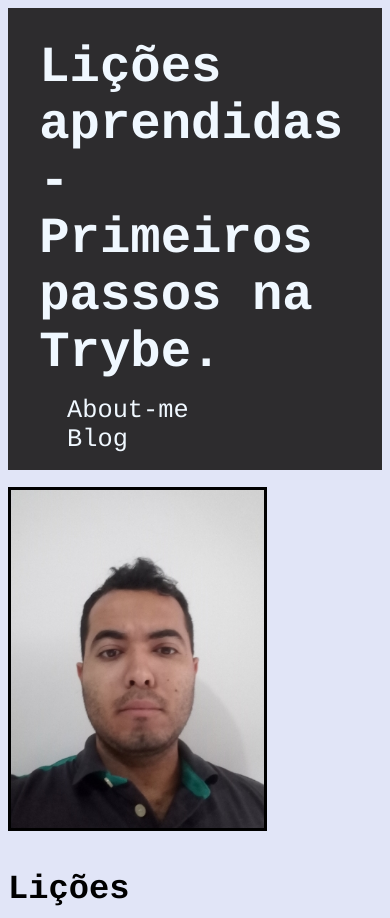
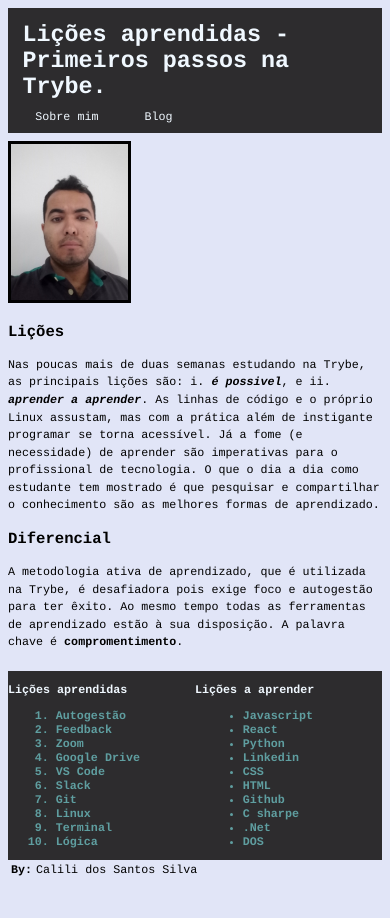
Before and after one commit to calilisantos/lessons-learned-project, a plain HTML site: page index.html in a window 390 px wide. Shown: the top 918 px of the page. After the commit the page ends 888 px from the top, so only its background shows below. Drawn offline with Linux system fonts and the light colour scheme.

Commit message:
CSS para deploy responsivo

```diff
--- a/index.html
+++ b/index.html
@@ -11,7 +11,7 @@
     <header id="cabecalho">
         <h1  id="titulo"> <strong>Lições aprendidas - Primeiros passos na Trybe. </strong></h1>
         <nav>
-            <a class="link" href='https://www.escavador.com/sobre/7384448/calili-dos-santos-silva' target='_blank'> About-me </a>
+            <a class="link" href='https://www.escavador.com/sobre/7384448/calili-dos-santos-silva' target='_blank'> Sobre mim </a>
             <a class="link" href='https://investidordireto.blogspot.com/' target='_blank'> Blog </a>
         </nav>
     </header>
--- a/style.css
+++ b/style.css
@@ -5,36 +5,36 @@ body {
 
 #cabecalho {
   background-color: rgb(45, 44, 46);
-  padding: 2vh;
-  margin-bottom: 2vh;
+  padding: 2vmin;
+  margin-bottom: 2vmin;
 }
 
 #titulo {
-  font-size: 6vh;
+  font-size: 6vmin;
   color: aliceblue;
-  margin: 1.7vh;
+  margin: 1.7vmin;
 }
 
 .link {
   color: aliceblue;
-  font-size: 3vh;
-  margin-inline: 5vh;
+  font-size: 3vmin;
+  margin-inline: 5vmin;
   text-decoration: none;
 }
 
 #minha_foto {
-  height: 40vh;
+  height: 40vmin;
   border: solid;
 }
 
 .artigos {
   line-height: 1.5;
-  font-size: 3vh;
+  font-size: 3vmin;
   float: right;
 }
 
 .artigos h2 {
-  font-size: 4vh;
+  font-size: 4vmin;
 }
 
 #lado-esquerdo {
@@ -42,11 +42,11 @@ body {
   float: left;
   width: 50%;
   background-color: rgb(45, 44, 46);
-  margin-top: 5vh;
+  margin-top: 5vmin;
 }
 
 #lado-esquerdo h3 {
-  font-size: 3vh;
+  font-size: 3vmin;
 }
 
 #lado-direito {
@@ -54,20 +54,20 @@ body {
   float: right;
   width: 50%;
   background-color: rgb(45, 44, 46);
-  margin-top: 5vh;
+  margin-top: 5vmin;
 }
 
 #lado-direito h3 {
-  font-size: 3vh;
+  font-size: 3vmin;
 }
 
 .licoes {
   color: cadetblue;
   font-weight: 700;
-  font-size: 2vh;
+  font-size: 3vmin;
+  margin-left: 2vmin;
 }
 
 #rodape {
-  font-size: 1.8vh;
-  margin-top: 75vh;
+  font-size: 3vmin;
 }
```
